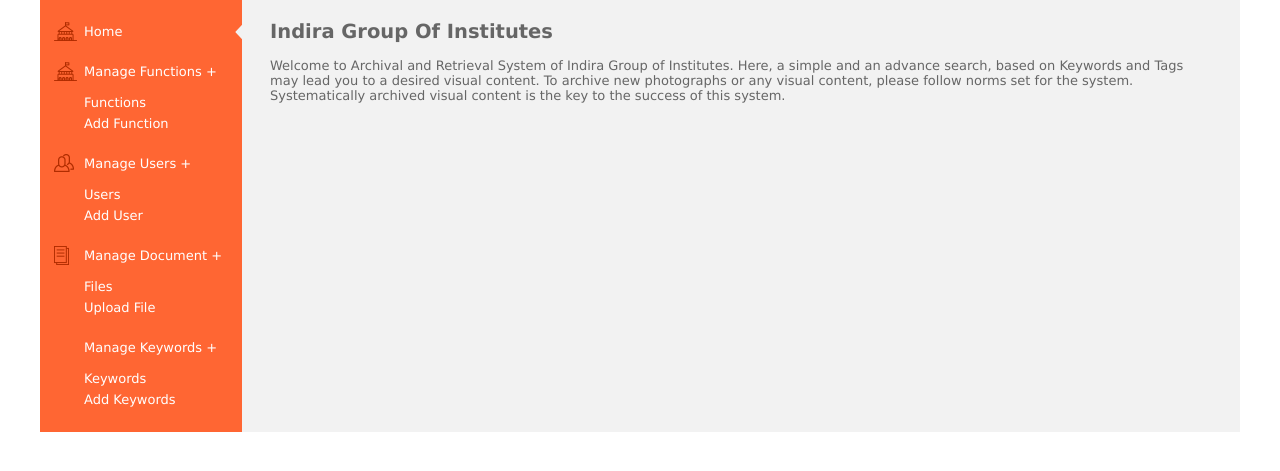
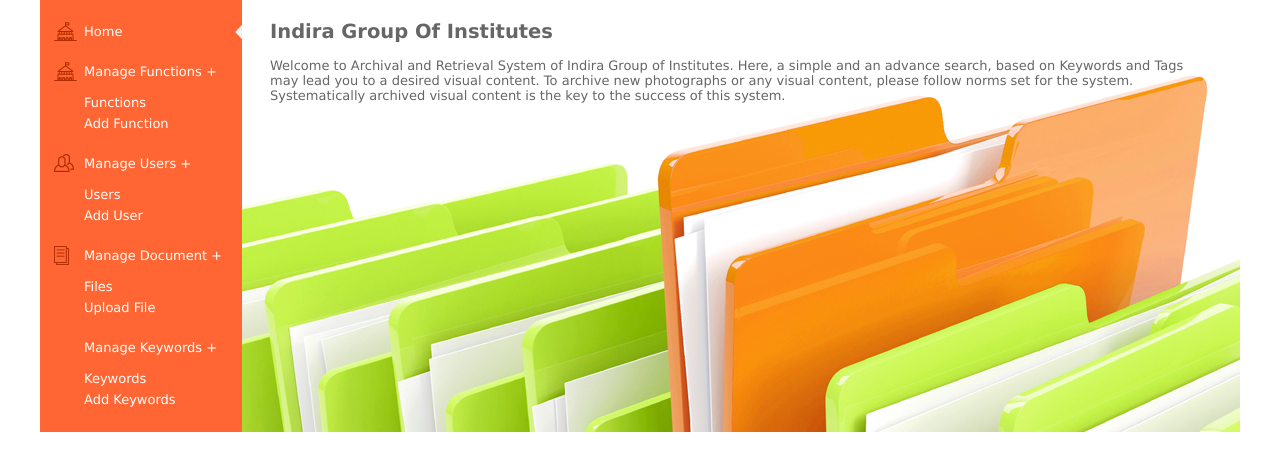
Before and after one commit to pritam-hajare/IGI, a PHP site: page /php-login-advanced/ in a window 1280 px wide. Shown: the part 127-598 px from the top of the page. Run offline with PHP 8.4, Linux system fonts and the light colour scheme; the visitor is signed in with stand-in values (Sample User, id 1); some libraries are stand-ins or nearby versions.

Commit message:
added background image

```diff
--- a/libraries/css/style.css
+++ b/libraries/css/style.css
@@ -152,6 +152,7 @@ a, a:hover{
 	width:942px;
 	padding:20px 28px;
 	display:table-cell;
+	background-image: url(images/Archival_Image_1.jpg);
 }
 #left-panel {
 	background:#ff6633;
```
Also changed, not shown: libraries/css/images/Archival_Image_1.jpg (added), libraries/css/images/Archival_Image_2.jpg (added).
